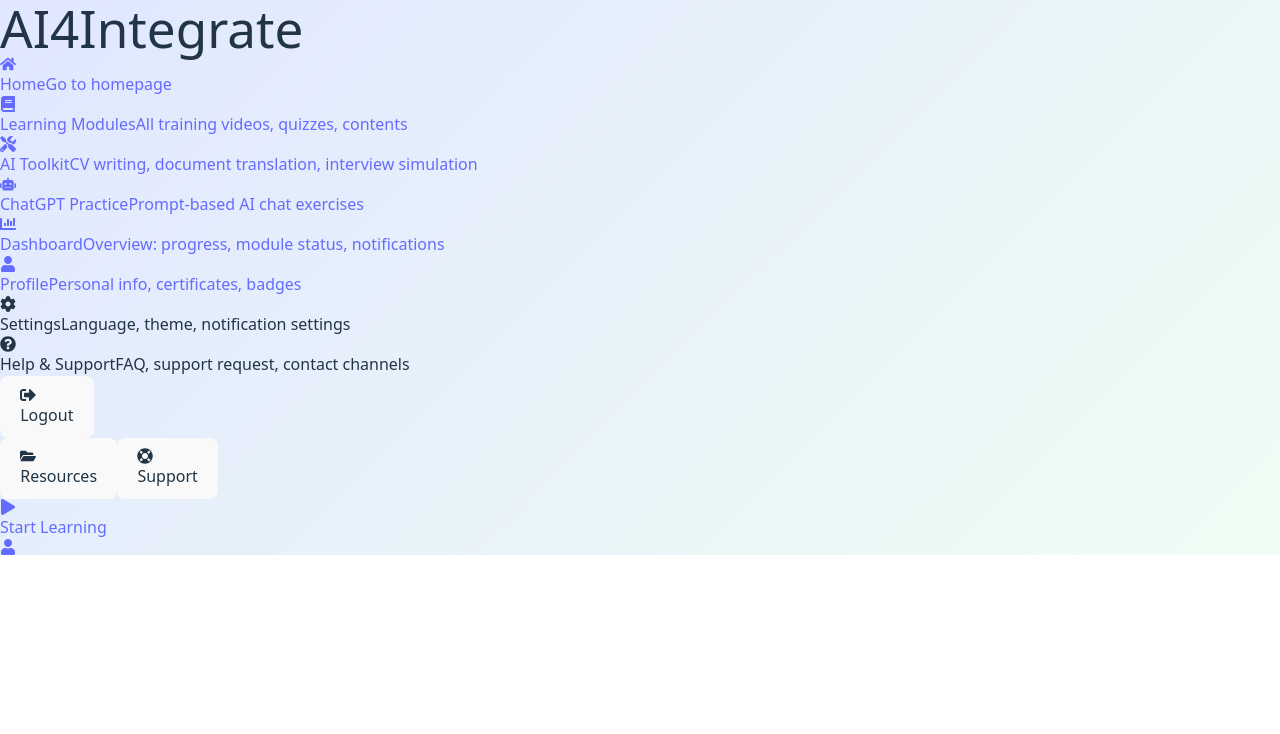
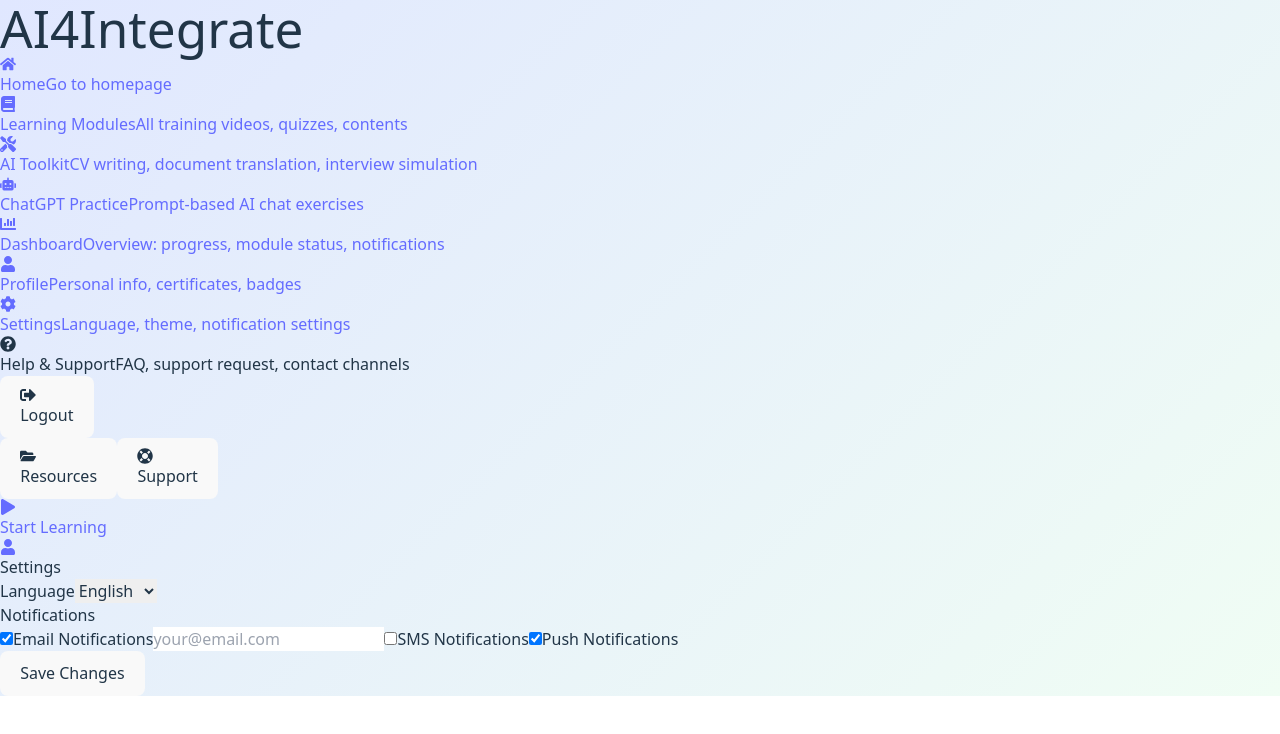
Before and after one commit to YzrSalih/AI4Integrate-platform, a React (Vite) app in the folder client/: page /settings in a window 1280 px wide. Shown: the top 734 px of the page. Built offline with nearby package versions, Linux system fonts and the light colour scheme.

Commit message:
feat: Add Settings page and integrate link in Sidebar

```diff
--- a/client/src/App.jsx
+++ b/client/src/App.jsx
@@ -8,6 +8,7 @@
 import { BrowserRouter as Router, Routes, Route } from "react-router-dom";
 import Dashboard from "./pages/Dashboard";
 import Profile from "./pages/Profile";
+import Setting from "./pages/Setting";
 
 export default function HomePage() {
   return (
@@ -42,6 +43,10 @@
                 path="/profile"
                 element={<Profile />}
               />
+              <Route
+                path="/settings"
+                element={<Setting />}
+              />
             </Routes>
           </main>
         </div>
--- a/client/src/components/Sidebar.jsx
+++ b/client/src/components/Sidebar.jsx
@@ -66,13 +66,13 @@
               <span className="text-xs text-blue-200 opacity-80 block mt-0.5">Personal info, certificates, badges</span>
             </span>
           </Link>
-          <div className="flex items-start gap-3 p-3 rounded-lg hover:bg-blue-800 transition group">
+          <Link to="/settings" className={`flex items-start gap-3 p-3 rounded-lg transition group ${location.pathname.startsWith('/settings') ? 'bg-blue-800' : 'hover:bg-blue-800'}`}>
             <span><FaCog className="text-gray-300 text-lg" /></span>
             <span>
               <span className="font-semibold text-base text-white group-hover:text-blue-200 block">Settings</span>
               <span className="text-xs text-blue-200 opacity-80 block mt-0.5">Language, theme, notification settings</span>
             </span>
-          </div>
+          </Link>
           <div className="flex items-start gap-3 p-3 rounded-lg hover:bg-blue-800 transition group">
             <span><FaQuestionCircle className="text-pink-300 text-lg" /></span>
             <span>
--- /dev/null
+++ b/client/src/pages/Setting.jsx
@@ -0,0 +1,156 @@
+import React, { useState } from "react";
+
+const translations = {
+  English: {
+    settings: "Settings",
+    language: "Language",
+    notifications: "Notifications",
+    email: "Email Notifications",
+    sms: "SMS Notifications",
+    push: "Push Notifications",
+    save: "Save Changes",
+    saved: "Your changes have been saved successfully!"
+  },
+  Turkish: {
+    settings: "Ayarlar",
+    language: "Dil",
+    notifications: "Bildirimler",
+    email: "E-posta Bildirimleri",
+    sms: "SMS Bildirimleri",
+    push: "Anlık Bildirimler",
+    save: "Değişiklikleri Kaydet",
+    saved: "Değişiklikler başarıyla kaydedildi!"
+  },
+  German: {
+    settings: "Einstellungen",
+    language: "Sprache",
+    notifications: "Benachrichtigungen",
+    email: "E-Mail-Benachrichtigungen",
+    sms: "SMS-Benachrichtigungen",
+    push: "Push-Benachrichtigungen",
+    save: "Änderungen speichern",
+    saved: "Ihre Änderungen wurden erfolgreich gespeichert!"
+  }
+};
+
+export default function Setting() {
+  const [language, setLanguage] = useState("English");
+  const [notifications, setNotifications] = useState({
+    email: true,
+    sms: false,
+    push: true
+  });
+  const [emailValue, setEmailValue] = useState("");
+  const [phoneValue, setPhoneValue] = useState("");
+  const [showModal, setShowModal] = useState(false);
+
+  const t = translations[language];
+
+  // Simple validation helpers
+  const emailValid = !notifications.email || /^[^@\s]+@[^@\s]+\.[^@\s]+$/.test(emailValue);
+  const phoneValid = !notifications.sms || /^\+?[0-9\s-]{7,}$/.test(phoneValue);
+
+  return (
+    <div className="min-h-screen bg-gradient-to-br from-blue-100 via-white to-green-100 flex flex-col items-center py-12 px-4">
+      <div className="w-full max-w-2xl bg-white rounded-3xl shadow-xl p-8 border border-blue-100">
+        <h2 className="text-3xl font-extrabold text-blue-800 mb-6 text-center">{t.settings}</h2>
+
+        {/* Language Setting */}
+        <div className="mb-8">
+          <label className="block text-lg font-semibold text-gray-700 mb-2">{t.language}</label>
+          <select
+            className="w-full p-3 rounded-xl border border-blue-200 focus:ring-2 focus:ring-blue-400 text-gray-700 bg-blue-50"
+            value={language}
+            onChange={e => setLanguage(e.target.value)}
+          >
+            <option value="English">English</option>
+            <option value="Turkish">Türkçe</option>
+            <option value="German">Deutsch</option>
+          </select>
+        </div>
+
+        {/* Notification Settings */}
+        <div className="mb-8">
+          <label className="block text-lg font-semibold text-gray-700 mb-4">{t.notifications}</label>
+          <div className="space-y-3">
+            {/* Email notification */}
+            <label className="flex items-center gap-3">
+              <input
+                type="checkbox"
+                checked={notifications.email}
+                onChange={() => setNotifications(n => ({ ...n, email: !n.email }))}
+                className="accent-blue-600 w-5 h-5"
+              />
+              <span className="text-gray-700">{t.email}</span>
+            </label>
+            {notifications.email && (
+              <input
+                type="email"
+                className={`w-full mt-2 p-3 rounded-xl border ${emailValid ? 'border-blue-200' : 'border-red-400'} focus:ring-2 focus:ring-blue-400 text-gray-700 bg-blue-50`}
+                placeholder="your@email.com"
+                value={emailValue}
+                onChange={e => setEmailValue(e.target.value)}
+                // removed onBlur, no touched state
+              />
+            )}
+            {/* SMS notification */}
+            <label className="flex items-center gap-3">
+              <input
+                type="checkbox"
+                checked={notifications.sms}
+                onChange={() => setNotifications(n => ({ ...n, sms: !n.sms }))}
+                className="accent-blue-600 w-5 h-5"
+              />
+              <span className="text-gray-700">{t.sms}</span>
+            </label>
+            {notifications.sms && (
+              <input
+                type="tel"
+                className={`w-full mt-2 p-3 rounded-xl border ${phoneValid ? 'border-blue-200' : 'border-red-400'} focus:ring-2 focus:ring-blue-400 text-gray-700 bg-blue-50`}
+                placeholder="+90 555 555 55 55"
+                value={phoneValue}
+                onChange={e => setPhoneValue(e.target.value)}
+                // removed onBlur, no touched state
+              />
+            )}
+            {/* Push notification */}
+            <label className="flex items-center gap-3">
+              <input
+                type="checkbox"
+                checked={notifications.push}
+                onChange={() => setNotifications(n => ({ ...n, push: !n.push }))}
+                className="accent-blue-600 w-5 h-5"
+              />
+              <span className="text-gray-700">{t.push}</span>
+            </label>
+          </div>
+        </div>
+
+        <button
+          className="w-full bg-blue-600 hover:bg-blue-700 text-white font-bold py-3 rounded-xl shadow transition text-lg disabled:opacity-60"
+          disabled={
+            (notifications.email && (!emailValue || !emailValid)) ||
+            (notifications.sms && (!phoneValue || !phoneValid))
+          }
+          onClick={() => setShowModal(true)}
+        >
+          {t.save}
+        </button>
+
+        {/* Success Modal */}
+        {showModal && (
+          <div className="fixed inset-0 z-50 flex items-center justify-center bg-black bg-opacity-40">
+            <div className="bg-white rounded-2xl shadow-2xl p-8 max-w-xs w-full flex flex-col items-center">
+              <svg className="w-12 h-12 text-green-500 mb-3" fill="none" stroke="currentColor" strokeWidth="2" viewBox="0 0 24 24"><path strokeLinecap="round" strokeLinejoin="round" d="M5 13l4 4L19 7" /></svg>
+              <div className="text-lg font-bold text-gray-800 mb-2 text-center">{t.saved}</div>
+              <button
+                className="mt-4 px-6 py-2 bg-blue-600 hover:bg-blue-700 text-white rounded-lg font-semibold shadow"
+                onClick={() => setShowModal(false)}
+              >OK</button>
+            </div>
+          </div>
+        )}
+      </div>
+    </div>
+  );
+}
```
